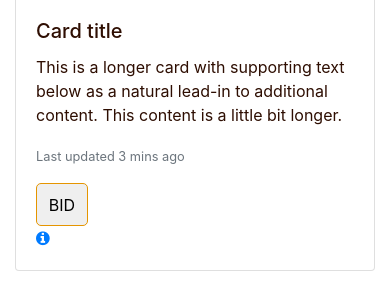
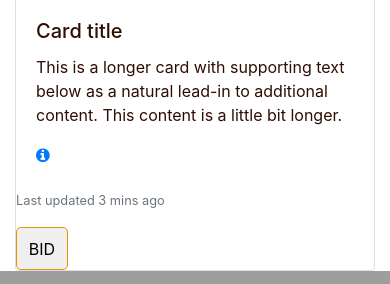
Before and after one commit to Martin023/peaky-bidders, a Flask app: page /home/cars in a window 390 px wide. Shown: the part 1020-1304 px from the top of the page. Run offline with Flask 2, Linux system fonts and the light colour scheme; some libraries are stand-ins or nearby versions.

Commit message:
add car view,car and macro templates

```diff
--- a/app/templates/cars.html
+++ b/app/templates/cars.html
@@ -17,7 +17,30 @@
 
 
       <div class="container">
-        <div class="card-deck">
+        <div class="card">
+            <div class="row">
+                <div class="col-md-4">
+                   <img class="card-img-top" src="https://images.unsplash.com/photo-1604940500627-d3f44d1d21c6?ixlib=rb-1.2.1&ixid=MnwxMjA3fDB8MHxzZWFyY2h8Nnx8dmludGFnZSUyMGNhcnN8ZW58MHx8MHx8&auto=format&fit=crop&w=500&q=60" alt="Card image cap">
+                </div>
+                <div class="col-md-5">
+                <div class="card-body">
+              <h5 class="card-title">Card title</h5>
+              <p class="card-text">This is a longer card with supporting text below as a natural lead-in to additional content. This content is a little bit longer.</p>
+              <a href="..."><i class="fa fa-info-circle" aria-hidden="true"></i></a>
+                </div>
+             </div>
+                <div class="col-md-3">
+                    <p class="card-text"><small class="text-muted">Last updated 3 mins ago</small></p>
+                    <button class="bid" >BID</button>
+                </div>
+
+            </div>
+          </div>
+
+
+
+
+        <!-- <div class="card-deck">
             <div class="card">
               <img class="card-img-top" src="https://images.unsplash.com/photo-1604940500627-d3f44d1d21c6?ixlib=rb-1.2.1&ixid=MnwxMjA3fDB8MHxzZWFyY2h8Nnx8dmludGFnZSUyMGNhcnN8ZW58MHx8MHx8&auto=format&fit=crop&w=500&q=60" alt="Card image cap">
               <div class="card-body">
@@ -67,7 +90,7 @@
 
               </div>
             </div>
-          </div>
+          </div> -->
 </div>
 
 
```
